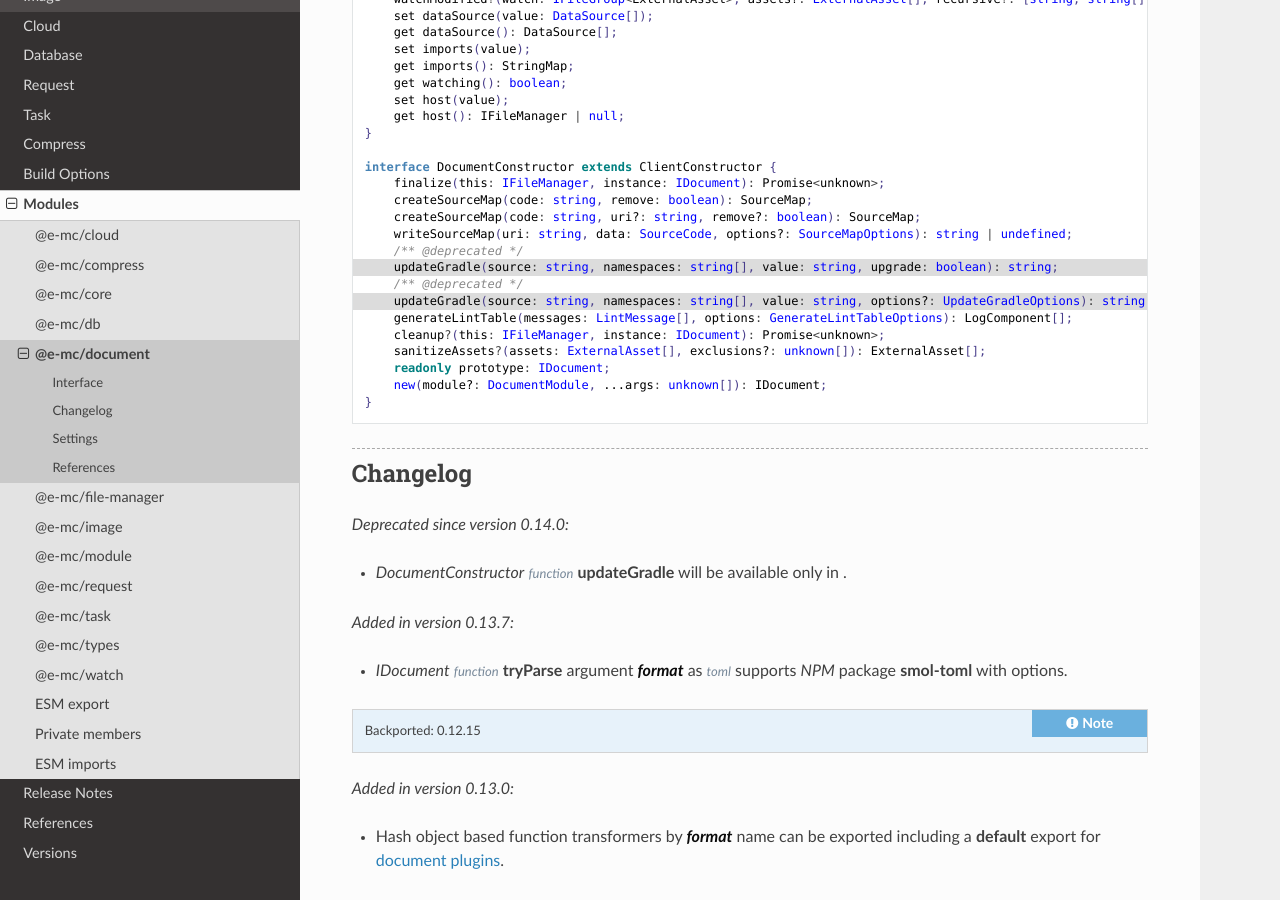
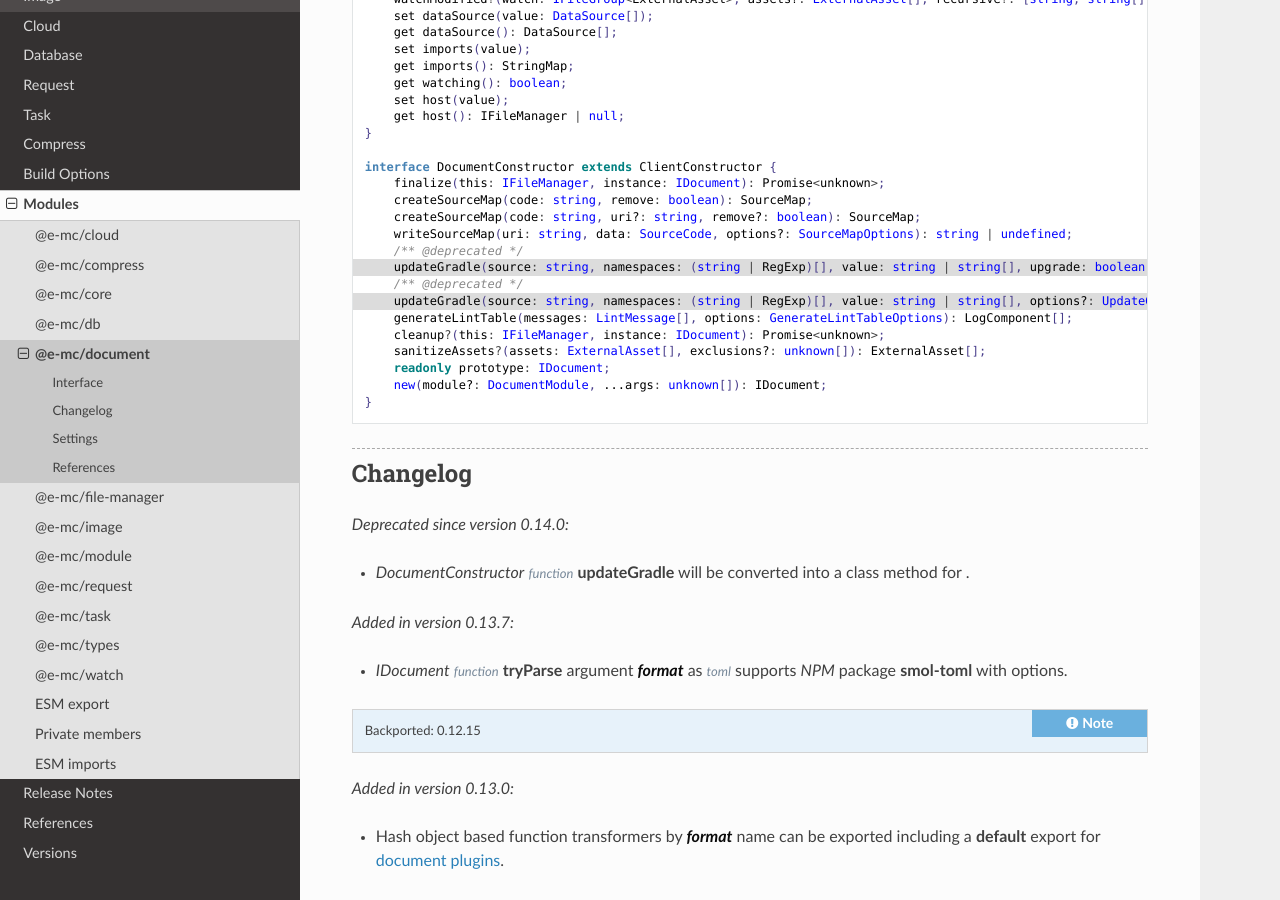
Before and after one commit to anpham6/chrome-docs, a Sphinx documentation site: the page built from source/modules/document.rst, in a window 1280 px wide and 900 px high, scrolled down 1106 px. Built offline with Sphinx 7.4.7 and the Read the Docs theme 3.1.0, drawn with Linux system fonts in a browser that asks for light colours.

```diff
--- a/source/modules/document.rst
+++ b/source/modules/document.rst
@@ -76,9 +76,9 @@ Interface
       createSourceMap(code: string, uri?: string, remove?: boolean): SourceMap;
       writeSourceMap(uri: string, data: SourceCode, options?: SourceMapOptions): string | undefined;
       /** @deprecated */
-      updateGradle(source: string, namespaces: string[], value: string, upgrade: boolean): string;
+      updateGradle(source: string, namespaces: (string | RegExp)[], value: string | string[], upgrade: boolean): string;
       /** @deprecated */
-      updateGradle(source: string, namespaces: string[], value: string, options?: UpdateGradleOptions): string;
+      updateGradle(source: string, namespaces: (string | RegExp)[], value: string | string[], options?: UpdateGradleOptions): string;
       generateLintTable(messages: LintMessage[], options: GenerateLintTableOptions): LogComponent[];
       cleanup?(this: IFileManager, instance: IDocument): Promise<unknown>;
       sanitizeAssets?(assets: ExternalAsset[], exclusions?: unknown[]): ExternalAsset[];
@@ -91,7 +91,7 @@ Changelog
 
 .. deprecated:: 0.14.0
 
-  - *DocumentConstructor* :alt:`function` **updateGradle** will be available only in :external+android:doc:`@pi-r/android <document/android/index>`.
+  - *DocumentConstructor* :alt:`function` **updateGradle** will be converted into a class method for :external+android:doc:`@pi-r/android <document/android/index>`.
 
 .. versionadded:: 0.13.7
 
```
Also changed, not shown: 1 other file.
